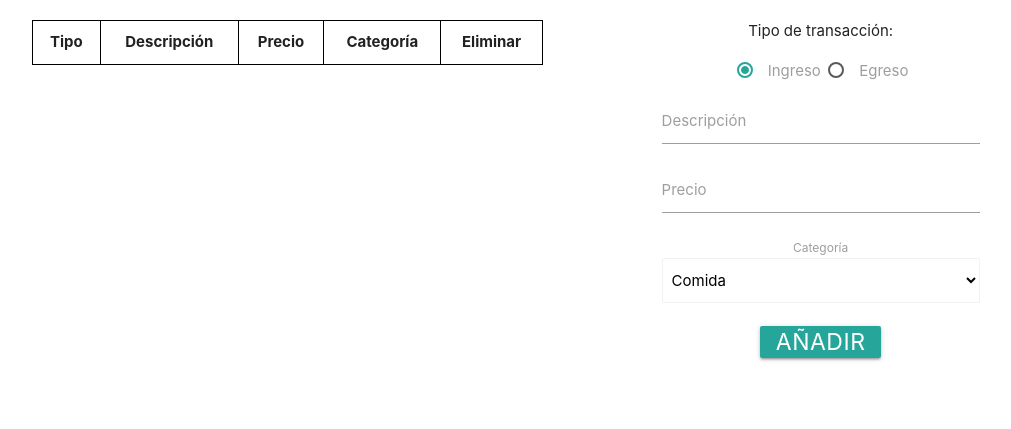
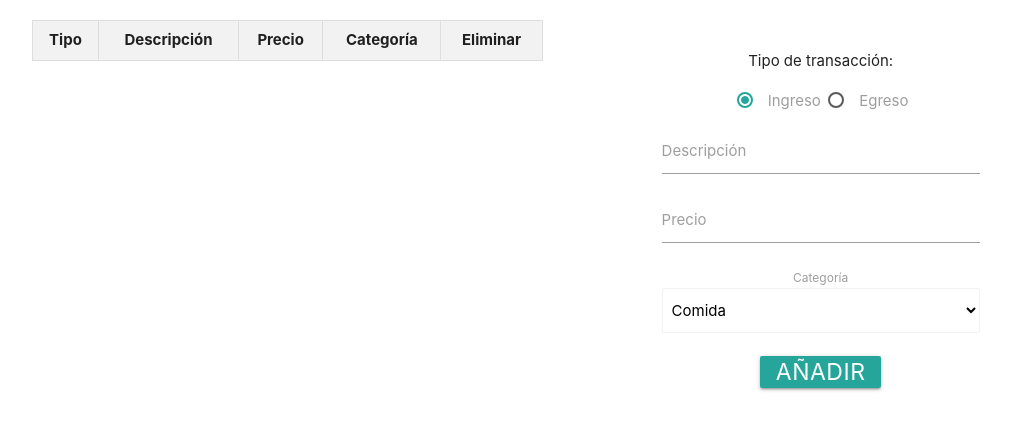
Before and after one commit to EmCarAb/TransactionsApp, a plain HTML site: page index.html in a window 1280 px wide. Shown: the part 89-518 px from the top of the page, without its empty margins (86-1097 px from the left). Drawn offline with nearby package versions, Linux system fonts and the light colour scheme.

Commit message:
MOD codigo limpio

```diff
--- a/index.html
+++ b/index.html
@@ -3,7 +3,7 @@
 <head>
   <meta charset="UTF-8">
   <meta name="viewport" content="width=device-width, initial-scale=1.0">
-  <title>Document</title>
+  <title>Transacciones</title>
   <link rel="stylesheet" href="https://cdnjs.cloudflare.com/ajax/libs/materialize/1.0.0/css/materialize.min.css">
   <link rel="stylesheet" href="style.css">
 </head>
@@ -29,12 +29,12 @@
           <span>Tipo de transacción:</span>
           <p>
             <label>
-              <input id="propertyIncome" class="with-gap" name="propertySelector" type="radio" value="income" checked />
+              <input id="propertyIncome" class="with-gap" name="propertySelector" type="radio" value="ingreso" checked />
               <span>Ingreso</span>
             </label>
 
             <label>
-              <input id="propertyExpense" class="with-gap" name="propertySelector" type="radio" value="expense"/>
+              <input id="propertyExpense" class="with-gap" name="propertySelector" type="radio" value="egreso"/>
               <span>Egreso</span>
             </label>
           </p>
@@ -52,7 +52,6 @@
           <div class="formField">
             <label for="propertyCategory">Categoría</label>
             <select id="propertyCategory" class="browser-default" name="propertyCategory">
-
             </select>
           </div>
           <br>
--- a/main.js
+++ b/main.js
@@ -18,7 +18,8 @@ form.addEventListener("submit", function(event){
     let allCategories = [
       "Comida",
       "Entretenimiento",
-      "Salario"
+      "Salario",
+      "Otros"
     ]
     allCategories.forEach(insertCategory);
   }
--- a/style.css
+++ b/style.css
@@ -5,18 +5,29 @@ h1 {
 
 form {
   text-align: center;
+  margin-top: 2rem;
 }
 
 #submitButton {
   font-size: 23px;
 }
 
-th, td {
-  border: solid black 1px;
-  text-align: center;
-  padding: 10px;
+table {
+  width: 100%;
+  border-collapse: collapse;
 }
 
-.tableFormat table {
-  margin: 0 auto;
+th, td {
+  text-align: center;
+  border: 1px solid #ddd;
+  padding: 8px;
 }
+
+th {
+  text-align: center;
+  background-color: #f2f2f2;
+}
+
+.tableFormat {
+  overflow-x: auto;
+}
```
